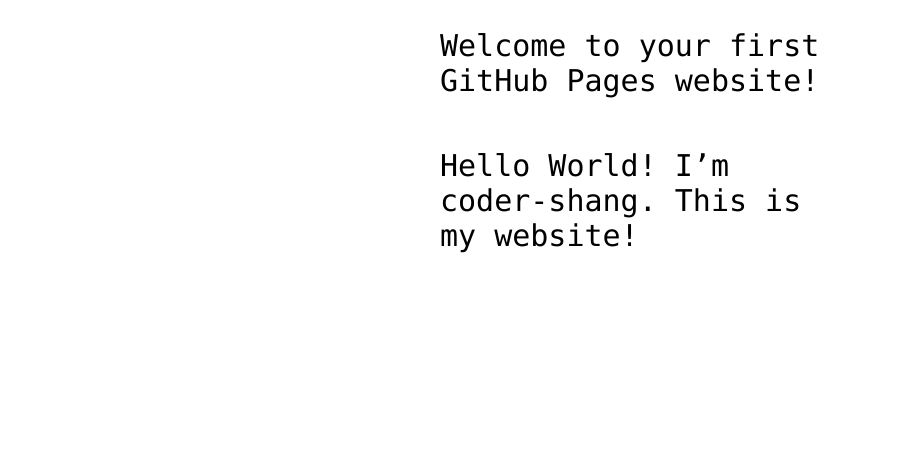
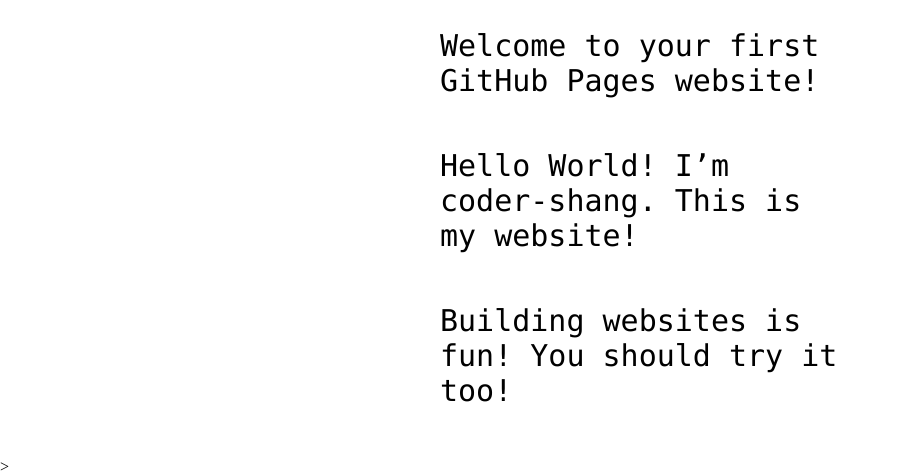
Before and after one commit to coder-shang/coder-shang.github.io, a plain HTML site: page index.html in a window 1280 px wide. Shown: the part 360-836 px from the top of the page, without its empty margins (0-898 px from the left). Before the commit the page ends 800 px from the top, so only its background shows below. Drawn offline with Linux system fonts and the light colour scheme.

Commit message:
update index.xml with Buiding websites ...

```diff
--- a/index.html
+++ b/index.html
@@ -14,6 +14,7 @@
 <!-- Change this code here by copy and pasting your template on line 15 -->
 <p>Welcome to your first GitHub Pages website!</p>
 <p>Hello World! I’m coder-shang. This is my website!</p>
+<p>Building websites is fun! You should try it too!</p>>
 
 </body>
 </html>
```
